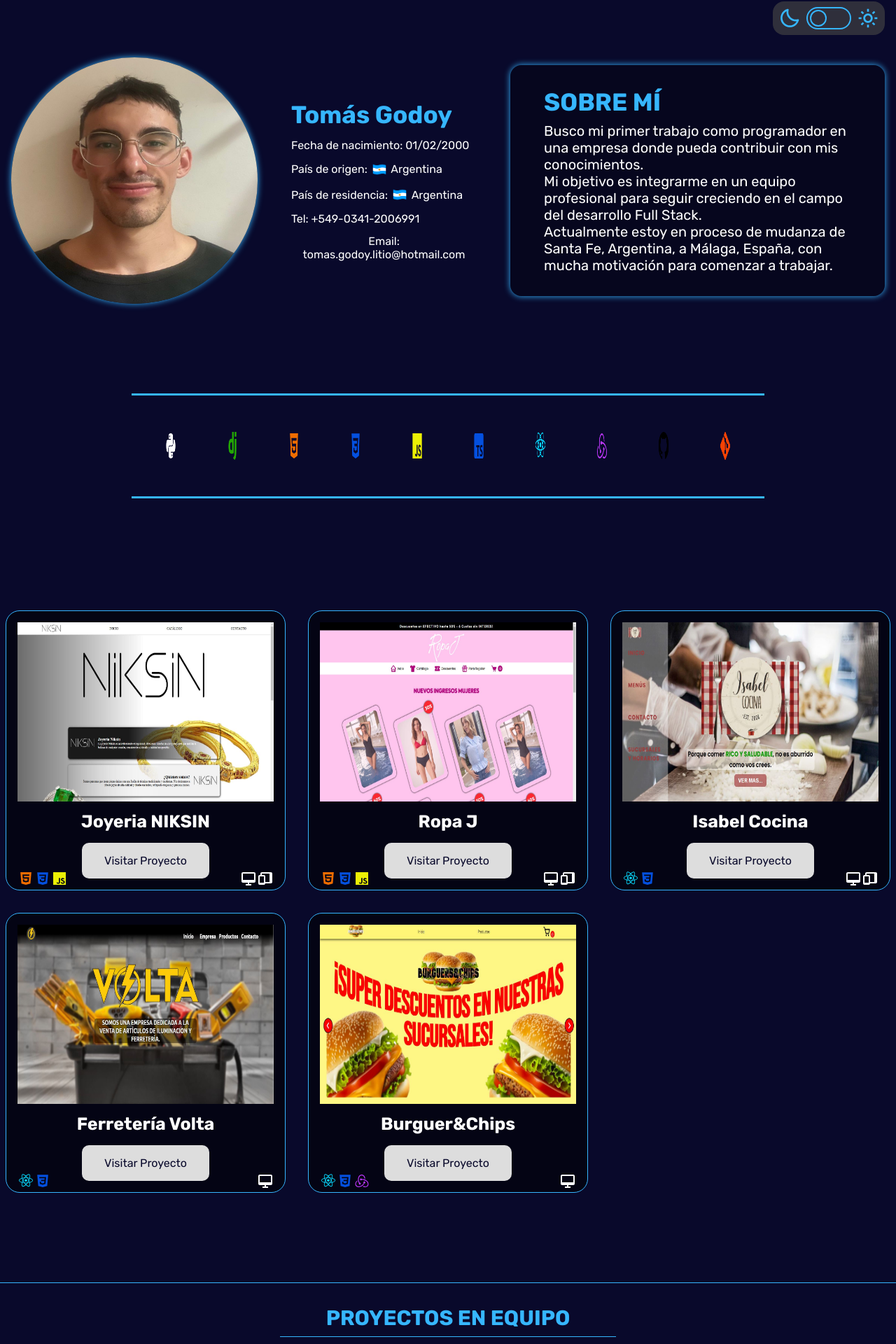
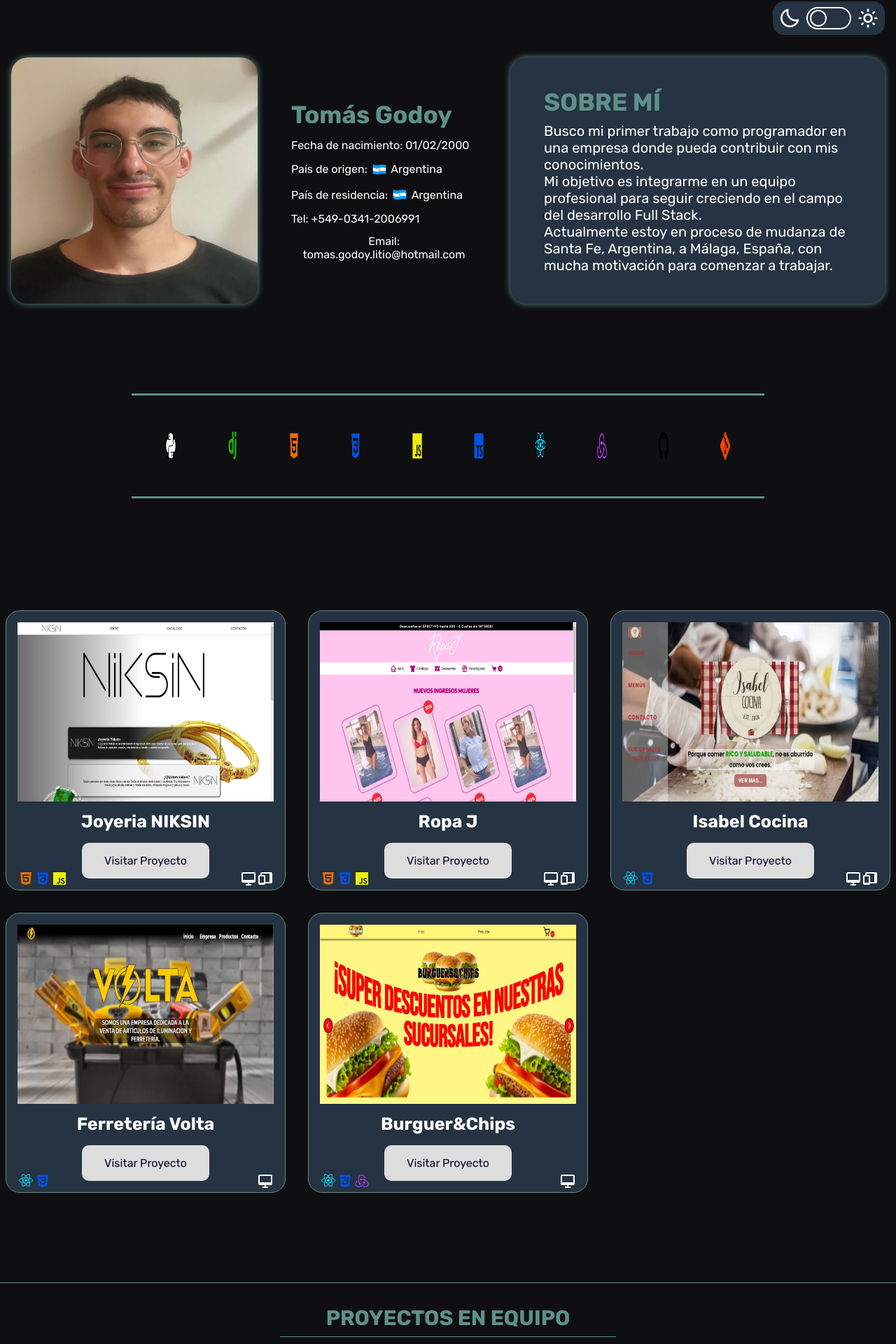
Before and after one commit to Totoneta/portfolio, a React (Vite) app in the folder portafoliotomasgodoy/: page / in a window 1280 px wide. Shown: the part 14-1934 px from the top of the page at 70% size. Built offline with nearby package versions, Linux system fonts and the light colour scheme.

Commit message:
Cambios de colores

```diff
--- a/portafoliotomasgodoy/src/components/descripcion/descripcion.css
+++ b/portafoliotomasgodoy/src/components/descripcion/descripcion.css
@@ -6,19 +6,21 @@
     padding: 2rem 3rem;
     gap: .5rem;
     text-align: left;
-    background-color: #00000050;
-    box-shadow: 0px 0px 10px #36B6FF;
+    background-color: #253342;
+    box-shadow: 0px 0px 10px #5e9188;
     width: 35rem;
-    border-radius: 16px;
+    height: 22rem;
+    border-radius: 24px;
 }
 
 .sobremisoycontainer>h3 {
     font-size: 35px;
-    color: #36B6FF;
+    color: #5e9188;
 }
 
 .sobremisoycontainer>span {
     font-size: 20px;
+    color: #fff;
 }
 
 /* --------------------------------------------- */
--- a/portafoliotomasgodoy/src/components/info_personal/info_personal.css
+++ b/portafoliotomasgodoy/src/components/info_personal/info_personal.css
@@ -23,8 +23,8 @@
 .sobremifotocontainer>img {
     width: 22rem;
     height: 22rem;
-    border-radius: 50%;
-    box-shadow: 0px 0px 10px #36B6FF;
+    border-radius: 24px;
+    box-shadow: 0px 0px 10px #5e9188;
 }
 
 /* --------------------------------------------- */
@@ -41,7 +41,7 @@
 
 .sobremitextocontainer>h1 {
     font-size: 35px;
-    color: #36B6FF;
+    color: #5e9188;
 }
 
 .sobremitextocontainer>span {
--- a/portafoliotomasgodoy/src/components/modooscuroyclaro/modooscuroyclaro.css
+++ b/portafoliotomasgodoy/src/components/modooscuroyclaro/modooscuroyclaro.css
@@ -9,7 +9,7 @@
     gap: .5rem;
     justify-content: center;
     align-items: center;
-    background-color: #434343ab;
+    background-color: #253342;
     border-radius: 16px;
     padding: 1rem .5rem;
 }
@@ -29,14 +29,14 @@
     display: flex;
     align-items: center;
     justify-content: start;
-    border: 2px solid #36B6FF;
+    border: 2px solid #fff;
     border-radius: 100px;
 }
 
 /* Bolita */
 .modooscuroyclarobolita {
     border-radius: 50%;
-    border: 2px solid #36B6FF;
+    border: 2px solid #fff;
     height: 1.5rem;
     width: 1.5rem;
     cursor: pointer;
--- a/portafoliotomasgodoy/src/components/proyectocard/proyectocard.css
+++ b/portafoliotomasgodoy/src/components/proyectocard/proyectocard.css
@@ -19,9 +19,9 @@
     width: 25rem;
     height: 25rem;
     padding: 1rem;
-    background-color: #00000088;
+    background-color: #253342;
     border-radius: 20px;
-    border: 1px solid #36B6FF;
+    border: 1px solid #5e9188;
 }
 
 .proyectocardsubcontainer>img {
--- a/portafoliotomasgodoy/src/components/proyectosenconjunto/proyectosenconjunto.css
+++ b/portafoliotomasgodoy/src/components/proyectosenconjunto/proyectosenconjunto.css
@@ -3,17 +3,18 @@
     justify-content: center;
     align-items: center;
     flex-direction: column;
-    border-top: 1px solid #36B6FF;
     padding: 2rem 0;
+    border-top: 1px solid #5e9188;
+    border-bottom: 1px solid #5e9188;
 }
 
 .proyectosenconjuntocontainer>h3 {
     font-size: 30px;
-    border-bottom: 1px solid #36B6FF;
+    border-bottom: 1px solid #5e9188;
     padding-bottom: .5rem;
     width: 30rem;
     text-align: center;
-    color: #36B6FF;
+    color: #5e9188;
     margin: 0 0 1rem 0;
 }
 
@@ -42,7 +43,7 @@
 }
 
 .proyectosenconjuntocontainerthelobbytexto>h2 {
-    color: #36B6FF;
+    color: #5e9188;
 }
 
 
@@ -77,7 +78,7 @@
     }
 
     .proyectosenconjuntocontainerthelobbytexto>h2 {
-        color: #36B6FF;
+        color: #5e9188;
     }
 
 
--- a/portafoliotomasgodoy/src/components/tecnologias/tecnologias.css
+++ b/portafoliotomasgodoy/src/components/tecnologias/tecnologias.css
@@ -8,8 +8,8 @@
     gap: 1rem;
     width: max-content;
     margin: 2rem auto;
-    border-top: 3px solid #36B6FF;
-    border-bottom: 3px solid #36B6FF;
+    border-top: 3px solid #5e9188;
+    border-bottom: 3px solid #5e9188;
 }
 
 .sobremitecnologiassubcontainer {
--- a/portafoliotomasgodoy/src/main.css
+++ b/portafoliotomasgodoy/src/main.css
@@ -8,6 +8,6 @@
 
 body {
   font-family: "Rubik", serif;
-  background-color: #09092b;
+  background-color: #0f0f11;
   color: #fff;
 }
```
Also changed, not shown: portafoliotomasgodoy/public/svg/moon.svg, portafoliotomasgodoy/public/svg/sun.svg, 6 other files (tests, documents, lock files or other folders).
